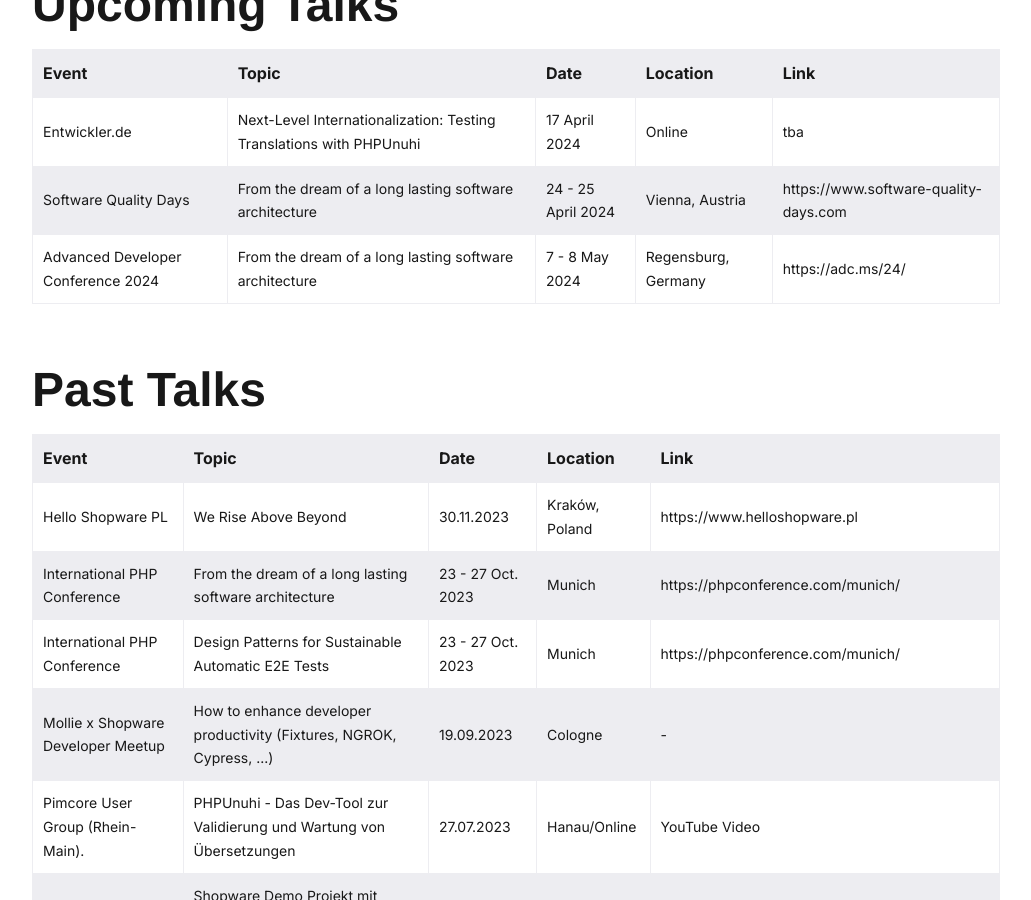
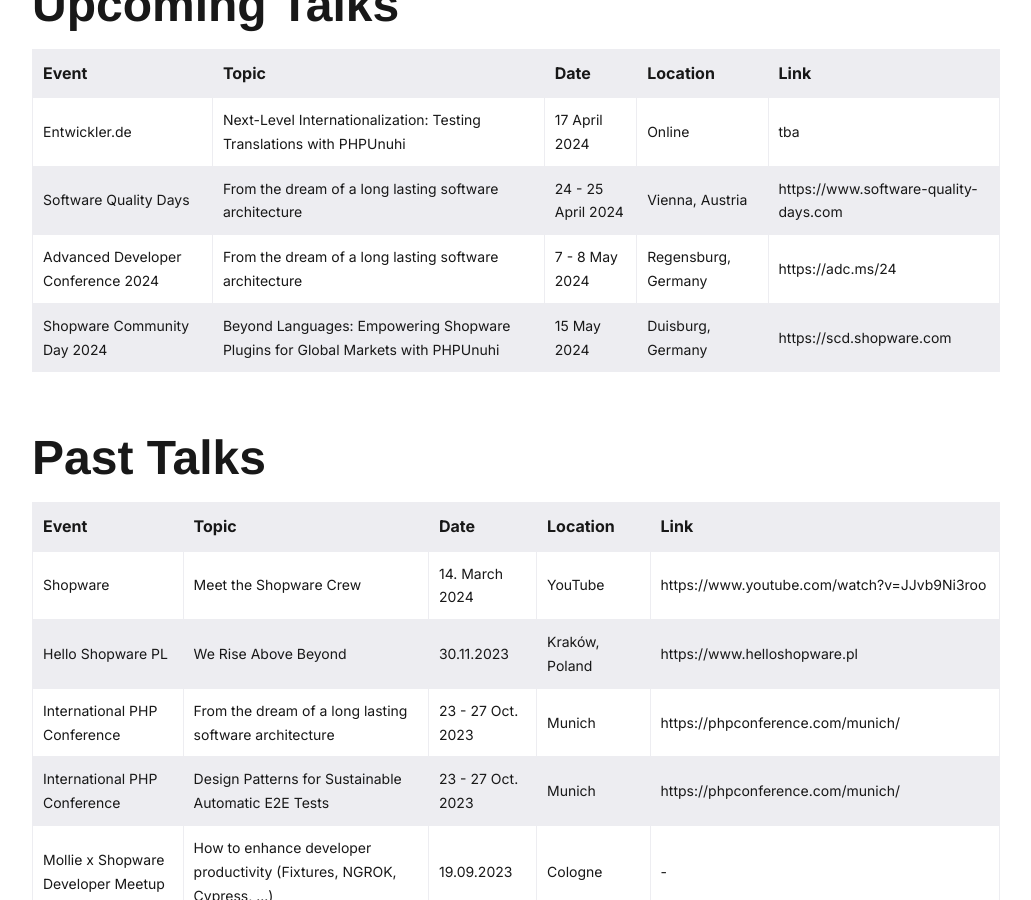
Before and after one commit to boxblinkracer/boxblinkracer.github.io, a Jekyll site: the page built from talks/index.html, in a window 1280 px wide and 900 px high, scrolled down 445 px. Shown: the whole window, without its empty margins (124-1155 px from the left). Built offline with Jekyll 4.4.1, drawn with Linux system fonts in a browser that asks for light colours; nearby versions of some CDN libraries; some web fonts are replaced.

Commit message:
new talk and videos

```diff
--- a/talks/index.html
+++ b/talks/index.html
@@ -49,7 +49,14 @@
                                 <td>From the dream of a long lasting software architecture</td>
                                 <td>7 - 8 May 2024</td>
                                 <td>Regensburg, Germany</td>
-                                <td><a target="_blank" href="https://adc.ms/24/">https://adc.ms/24/</a></td>
+                                <td><a target="_blank" href="https://adc.ms/24">https://adc.ms/24</a></td>
+                            </tr>
+                            <tr>
+                                <td>Shopware Community Day 2024</td>
+                                <td>Beyond Languages: Empowering Shopware Plugins for Global Markets with PHPUnuhi</td>
+                                <td>15 May 2024</td>
+                                <td>Duisburg, Germany</td>
+                                <td><a target="_blank" href="https://scd.shopware.com">https://scd.shopware.com</a></td>
                             </tr>
                         </table>
                     </div>
@@ -74,6 +81,13 @@
                                 <th>Date</th>
                                 <th>Location</th>
                                 <th>Link</th>
+                            </tr>
+                            <tr>
+                                <td>Shopware</td>
+                                <td>Meet the Shopware Crew</td>
+                                <td>14. March 2024</td>
+                                <td>YouTube</td>
+                                <td><a target="_blank" href="https://www.youtube.com/watch?v=JJvb9Ni3roo">https://www.youtube.com/watch?v=JJvb9Ni3roo</a></td>
                             </tr>
                             <tr>
                                 <td>Hello Shopware PL</td>
```
